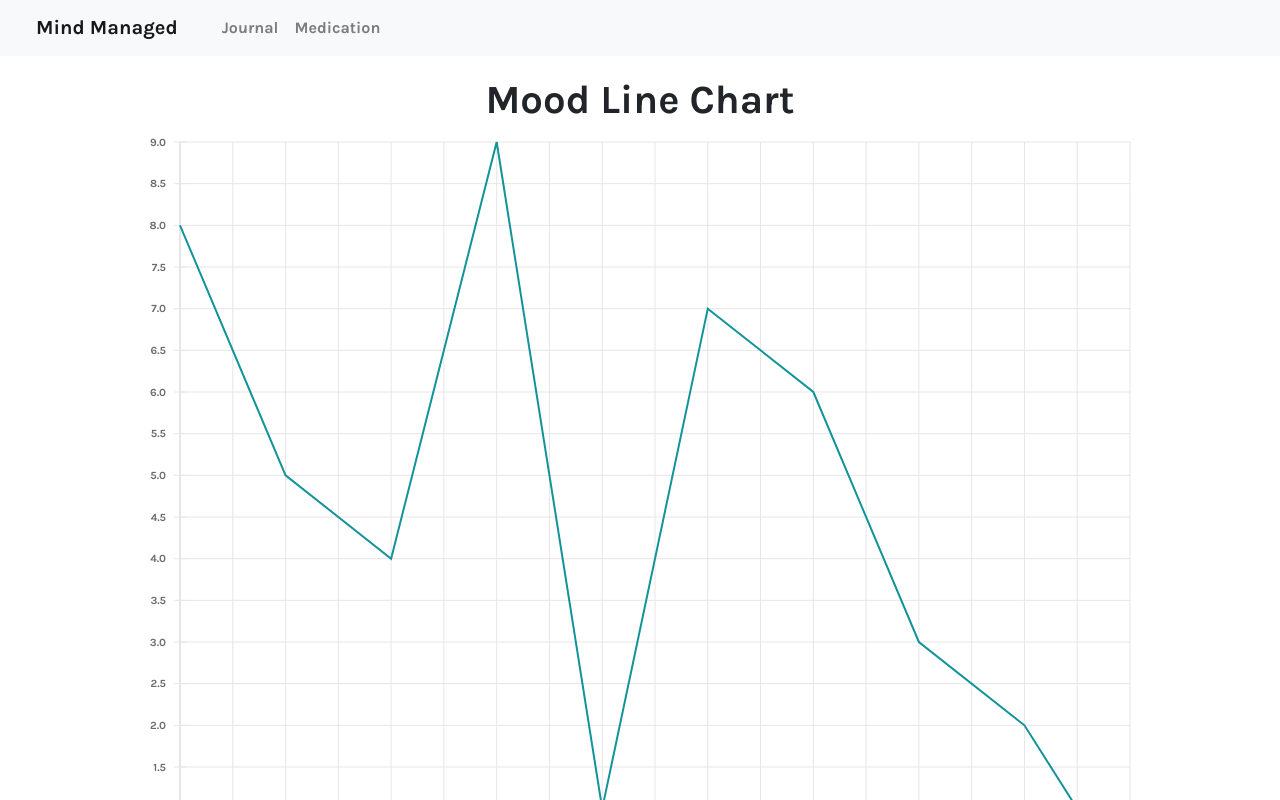
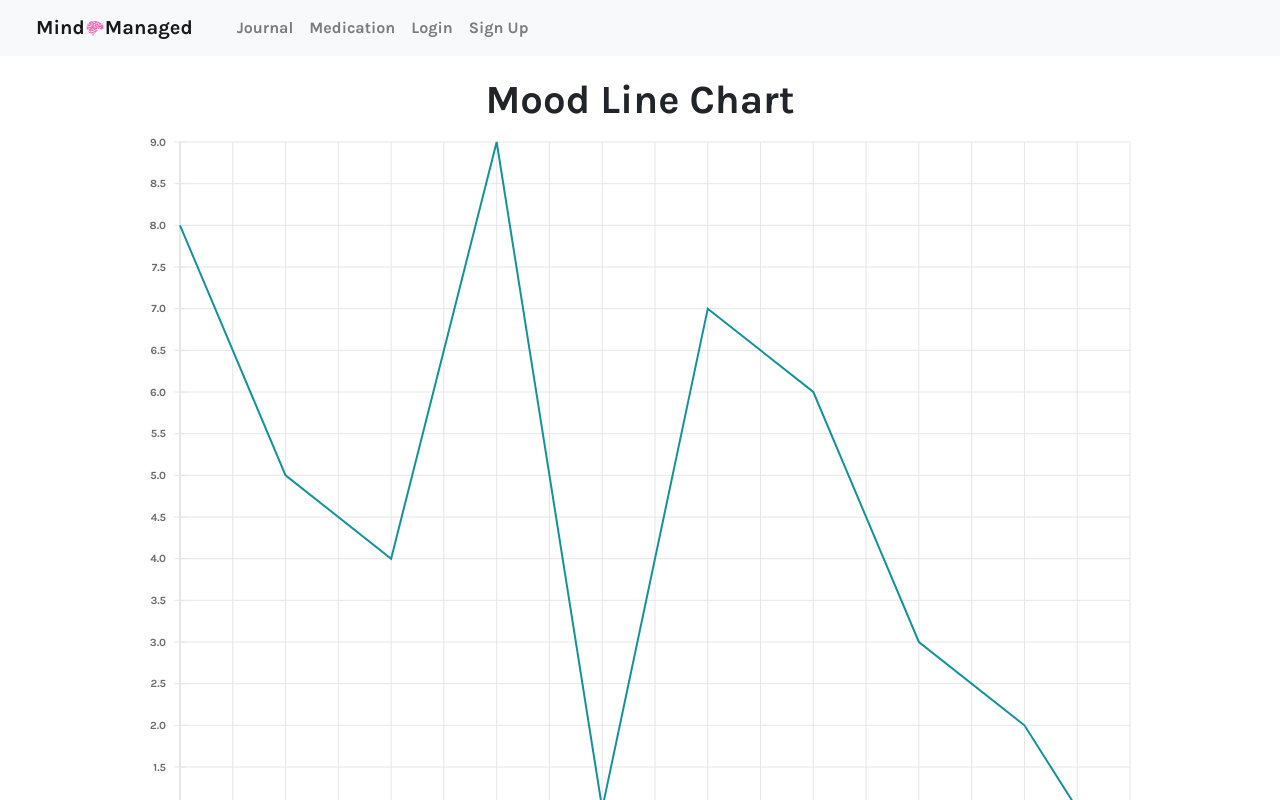
Before and after one commit to damiandeleon/mindManaged, a React (Create React App) app: page / in a window 1280 px wide. Shown: the top 800 px of the page. Built offline with nearby package versions, Linux system fonts and the light colour scheme.

Commit message:
added login and signup to navbar

```diff
--- a/src/App.js
+++ b/src/App.js
@@ -5,6 +5,8 @@ import Home from "./pages/Home";
 import Journal from "./pages/Journal";
 import Medication from "./pages/Medication";
 import { BrowserRouter as Router, Route } from "react-router-dom";
+import Login from "./components/Login/Login";
+import Signup from "./components/Signup/Signup";
 
 function App() {
   return (
@@ -13,6 +15,8 @@ function App() {
         <Navbar />
         <Wrapper>
           <Route exact path="/" component={Home} />
+          <Route exact path="/login" component={Login} />
+          <Route exact path="/signup" component={Signup} />
           <Route exact path="/Journal" component={Journal} />
           <Route exact path="/Medication" component={Medication} />
         </Wrapper>
--- a/src/components/Navbar/Nav.css
+++ b/src/components/Navbar/Nav.css
@@ -9,3 +9,8 @@ nav.navbar.navbar-default {
 .navbar-brand {
 padding: 20px;
 }
+
+.brain-style {
+  color: hotpink;
+  padding-bottom: 2px;
+}
--- a/src/components/Navbar/Nav.js
+++ b/src/components/Navbar/Nav.js
@@ -1,5 +1,6 @@
 import React from "react";
 import { Link } from "react-router-dom";
+import { GiBrain } from 'react-icons/gi';
 import "./Nav.css";
 
 // Depending on the current path, this component sets the "active" class on the appropriate navigation link item
@@ -7,28 +8,28 @@ function Navbar() {
     return (
       <nav className="navbar navbar-expand-lg navbar-light bg-light">
           <Link className="navbar-brand" to="/">
-                Mind Managed
+            Mind<GiBrain className="brain-style"/>Managed
           </Link>
           <div>
             <ul className="navbar-nav">
               <li className="nav-item">
-                        <Link
-                            to="/journal"
-                            className={
-                                window.location.pathname === "/journal"
-                                    ? "nav-link active"
-                                    : "nav-link"
-                            }
-                        >
+                <Link to="/journal" className={window.location.pathname === "/journal" ? "nav-link active" : "nav-link"}>
                   Journal
                 </Link>
               </li>
               <li className="nav-item">
-                        <Link
-                            to="/medication"
-                            className={window.location.pathname === "/medication" ? "nav-link active" : "nav-link"}
-                        >
+                <Link to="/medication" className={window.location.pathname === "/medication" ? "nav-link active" : "nav-link"}>
                 Medication
+                </Link>
+              </li>
+              <li className="nav-item">
+                <Link to="/login" className={window.location.pathname === "/login" ? "nav-link active" : "nav-link"}>
+                Login
+                </Link>
+              </li>
+              <li className="nav-item">
+                <Link to="/signup" className={window.location.pathname === "/signup" ? "nav-link active" : "nav-link"}>
+                Sign Up
                 </Link>
               </li>
             </ul>
```
Lines whose indentation alone changed are shown as unchanged.
